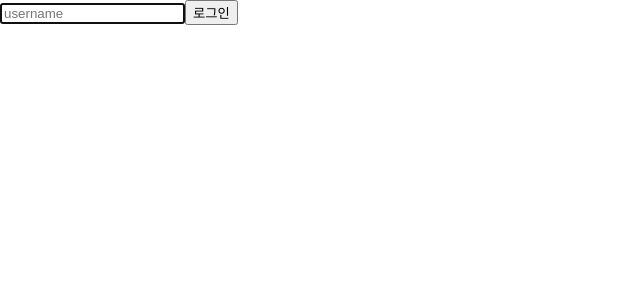
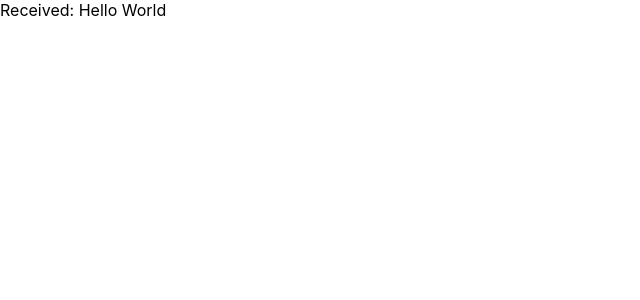
Before and after one commit to kimyejin213527/Hooks_project, a React (Create React App) app: page / in a window 1280 px wide. Shown: the top 300 px of the page, without its empty margins (0-640 px from the left). Built offline with nearby package versions, Linux system fonts and the light colour scheme.

Commit message:
0508 예제 3

```diff
--- a/src/App.js
+++ b/src/App.js
@@ -1,20 +1,26 @@
-import React, { useRef, useEffect } from "react";
-const App = () => {
-  const inputRef = useRef();
-  useEffect(() => {
-    console.log(inputRef);
-    inputRef.current.focus();
-  }, []);
-  const login = () => {
-    alert(`환영합니다 ${inputRef.current.value}!`);
-    inputRef.current.value = "";
-    inputRef.current.focus();
-  };
+import { createContext, useContext } from "react";
+const MyContext = createContext();
+function App() {
   return (
-    <div>
-      <input ref={inputRef} type="text" placeholder="username" />
-      <button onClick={login}>로그인</button>
-    </div>
+    <MyContext.Provider value="Hello World">
+      <GrandParent />
+    </MyContext.Provider>
   );
-};
+}
+function GrandParent() {
+  return <Parent />;
+}
+function Parent() {
+  return <Child />;
+}
+function Child() {
+  return <GrandChild />;
+}
+function GrandChild() {
+  return <Message />;
+}
+function Message() {
+  const value = useContext(MyContext);
+  return <div>Received: {value}</div>;
+}
 export default App;
```
Also changed, not shown: src/Appcopy_02.js (added, +22 -0 lines).
